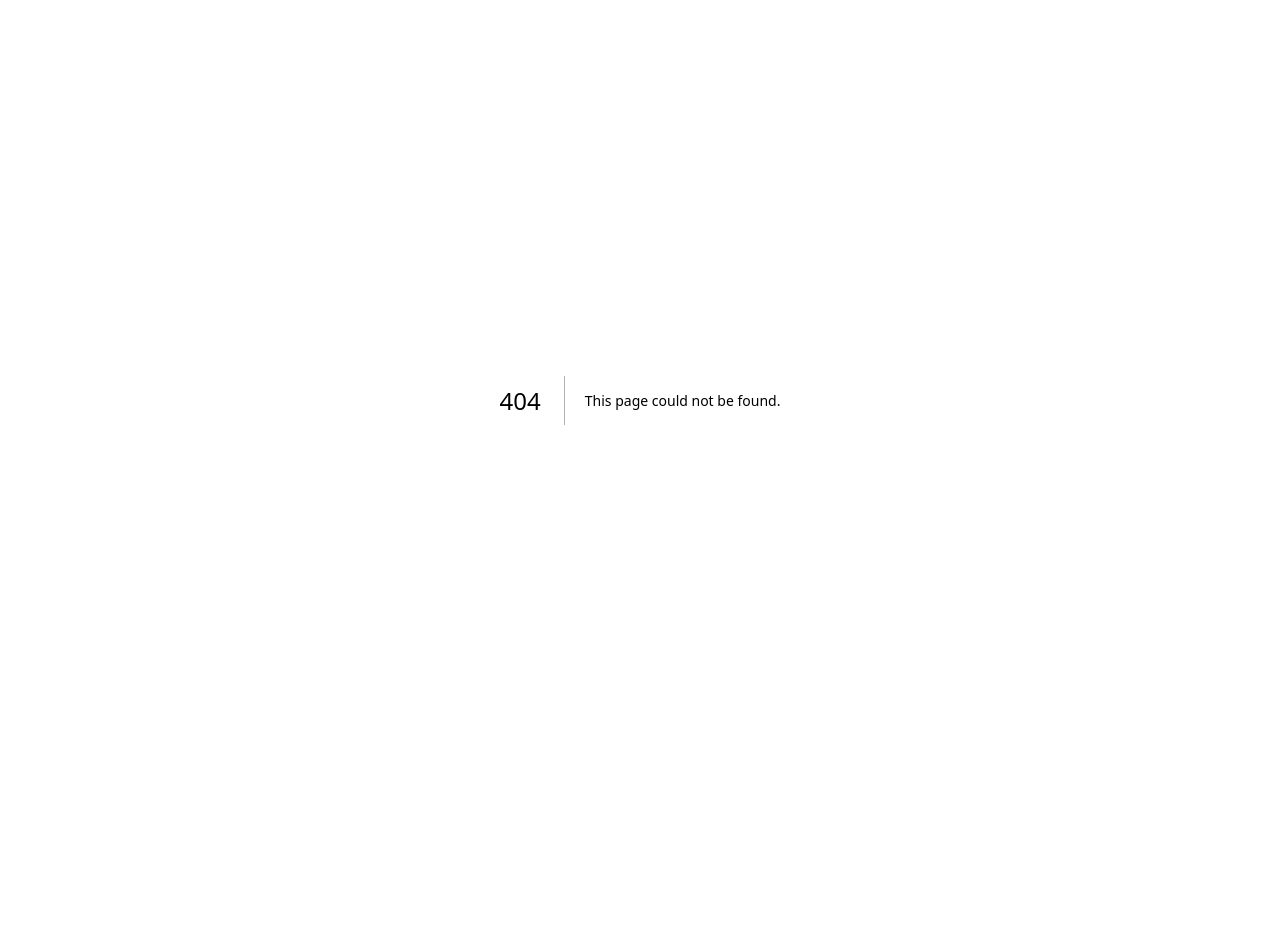
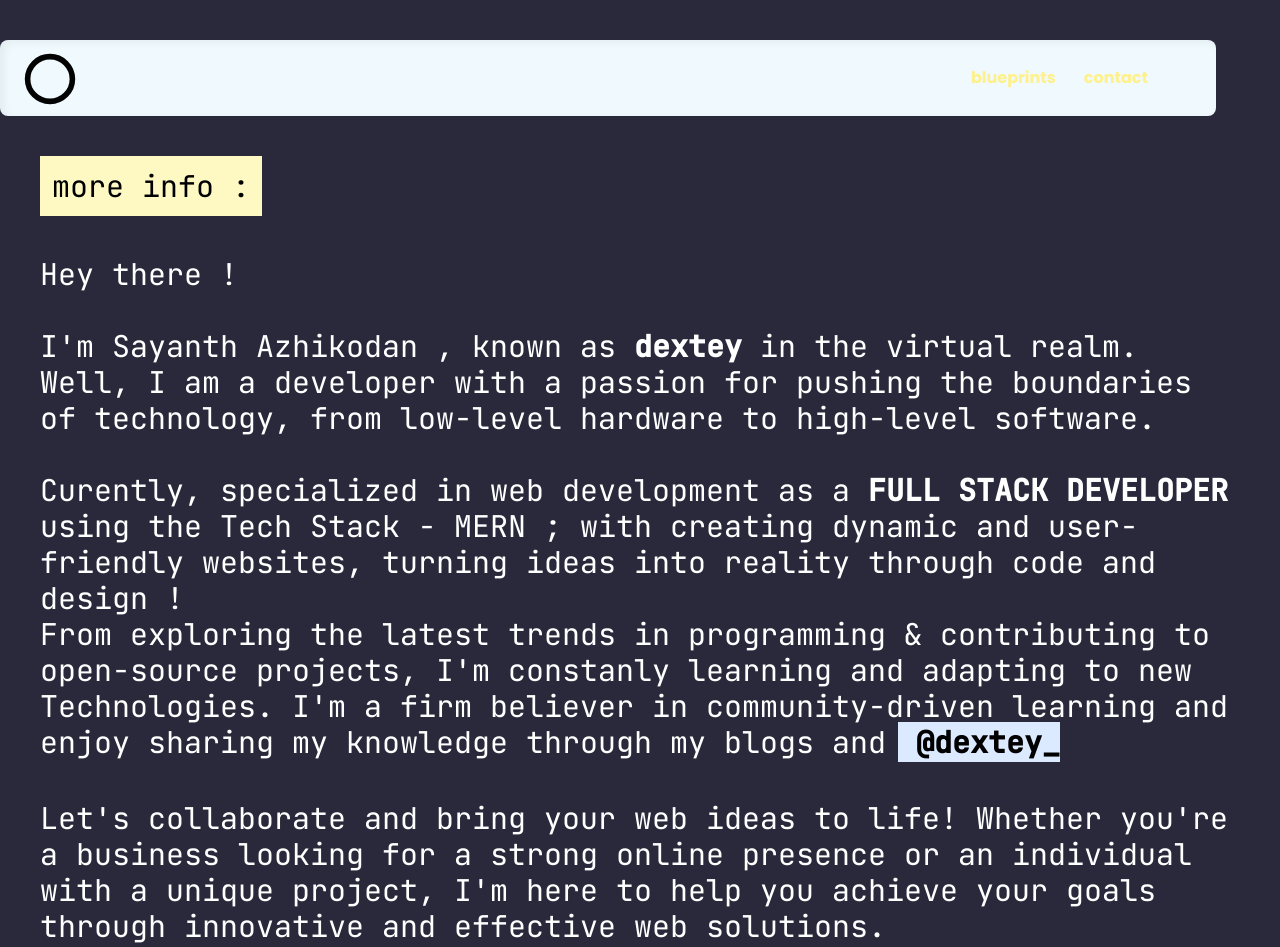
Before and after one commit to dextey/dexter.github.io, a Next.js app: page /about in a window 1280 px wide. Before the commit this address had no page. Shown: the top 947 px of the page. Before the commit the page ends 800 px from the top, so only its background shows below. Built offline with nearby package versions, Linux system fonts and the light colour scheme.

Commit message:
updated more info in about section

```diff
--- /dev/null
+++ b/src/app/about/page.tsx
@@ -0,0 +1,13 @@
+import MoreInfo from "@/components/MoreInfo";
+import Navbar from "@/components/Navbar";
+
+export default function About() {
+  return (
+    <div className="py-10 bg-[#2a293b] flex 2xl:h-[100vh]  ">
+      <div className="container mx-auto">
+        <Navbar variant="dark" />
+        <MoreInfo />
+      </div>
+    </div>
+  );
+}
--- /dev/null
+++ b/src/components/MoreInfo.tsx
@@ -0,0 +1,56 @@
+import { JetBrains_Mono } from "next/font/google";
+import Link from "next/link";
+import { FaTwitter } from "react-icons/fa";
+
+const mono = JetBrains_Mono({ weight: ["400", "500"], subsets: ["latin"] });
+
+function MoreInfo() {
+  return (
+    <div
+      className={`container text-white py-10 flex flex-col gap-10 text-xl md:2xl lg:text-3xl px-10 bg-[#2a293b]   ${mono.className}`}
+    >
+      <h1 className="bg-yellow-100 w-fit text-black p-3">more info :</h1>
+      <section>
+        <h1> Hey there !</h1>
+        <br />
+        <p>
+          I'm Sayanth Azhikodan , known as <strong> dextey</strong> in the virtual realm.
+        </p>
+        <p>
+          Well, I am a developer with a passion for pushing the boundaries of technology, from low-level
+          hardware to high-level software.
+        </p>
+        <br />
+        <p>
+          Curently, specialized in web development as a <strong>FULL STACK DEVELOPER </strong> using the Tech
+          Stack - MERN ; with creating dynamic and user-friendly websites, turning ideas into reality through
+          code and design !
+        </p>
+
+        <p>
+          From exploring the latest trends in programming & contributing to open-source projects, I'm
+          constanly learning and adapting to new Technologies. I'm a firm believer in community-driven
+          learning and enjoy sharing my knowledge through my blogs and
+          <Link target="_blank" href={"https://twitter.com/dextey_"}>
+            <span className=" bg-blue-100  mx-3">
+              <strong className="text-black"> @dextey_</strong>
+            </span>
+          </Link>
+        </p>
+      </section>
+
+      <section>
+        <p>
+          Let's collaborate and bring your web ideas to life! Whether you're a business looking for a strong
+          online presence or an individual with a unique project, I'm here to help you achieve your goals
+          through innovative and effective web solutions.
+        </p>
+        <Link href={"mailto:sayanthazhikodan@gmail.com"} className="px-3 bg-yellow-100 text-black text-2xl">
+          <strong>click here to contact !</strong>
+        </Link>
+      </section>
+    </div>
+  );
+}
+
+export default MoreInfo;
```
